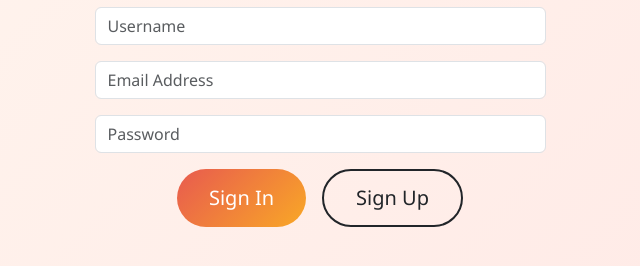
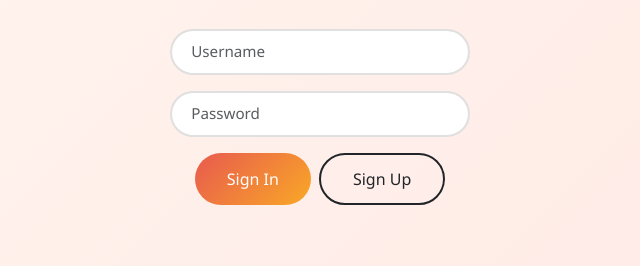
Before and after one commit to xuejiashuai/illinois-tech-web-application-final-exam, a website: page login.html in a window 1280 px wide. Shown: the part 426-692 px from the top of the page, without its empty margins (320-960 px from the left). Drawn offline with nearby package versions, Linux system fonts and the light colour scheme.

Commit message:
remove email input and add login form styles

```diff
--- a/login.html
+++ b/login.html
@@ -20,19 +20,16 @@
                     Dining in or pickup available.
                 </p>
 
-                <form class="mt-4" action="main.html">
+                <form class="mt-4 login-form" action="main.html">
                     <div class="mb-3">
-                        <input type="username" class="form-control" id="username" placeholder="Username">
-                    </div>
-                    <div class="mb-3">
-                        <input type="email" class="form-control" id="email" placeholder="Email Address">
+                        <input type="text" class="form-control" id="username" placeholder="Username">
                     </div>
                     <div class="mb-3">
                         <input type="password" class="form-control" id="password" placeholder="Password">
                     </div>
-                    <div class="d-flex gap-3 justify-content-center">
-                        <button type="submit" class="btn btn-primary btn-lg">Sign In</button>
-                        <a href="signup.html" class="btn btn-outline-dark btn-lg">Sign Up</a>
+                    <div class="d-flex gap-2 justify-content-center">
+                        <button type="submit" class="btn btn-primary">Sign In</button>
+                        <a href="signup.html" class="btn btn-outline-dark">Sign Up</a>
                     </div>
                 </form>
             </div>
--- a/styles.css
+++ b/styles.css
@@ -48,3 +48,22 @@ body {
 .btn-outline-dark:hover {
     transform: translateY(-2px);
 }
+
+/* Login form styles */
+.login-form {
+    max-width: 300px;
+    margin: 0 auto;
+}
+
+.login-form .form-control {
+    border-radius: 25px;
+    padding: 0.6rem 1.2rem;
+    border: 2px solid #e0e0e0;
+    font-size: 0.95rem;
+    transition: all 0.2s ease;
+}
+
+.login-form .form-control:focus {
+    border-color: #E85A4F;
+    box-shadow: 0 0 0 3px rgba(232, 90, 79, 0.15);
+}
```
